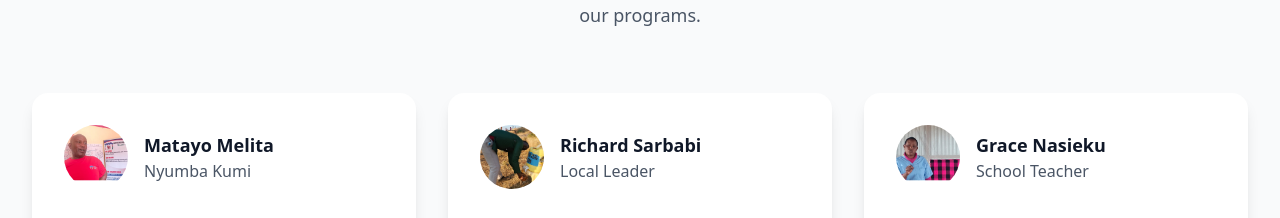
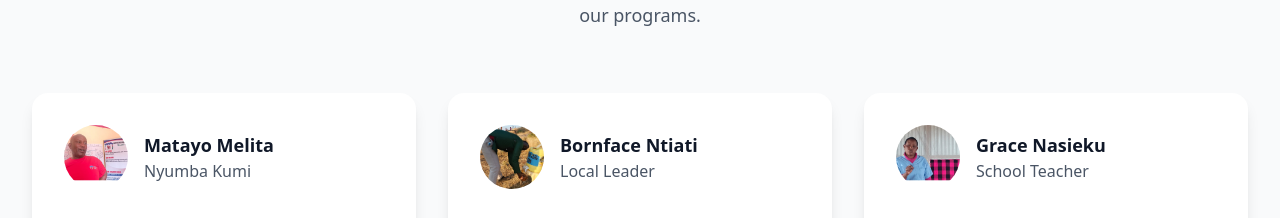
Before and after one commit to ntishabenson-png/Biotisho-Kilimanjaro-CBO, a React (Vite) app: page / in a window 1280 px wide. Shown: the part 2768-2986 px from the top of the page. Built offline with nearby package versions, Linux system fonts and the light colour scheme; no server answers.

Commit message:
Updating community voices from Richard Sarbabi to Bornface Ntiati

```diff
--- a/src/pages/Homepage.tsx
+++ b/src/pages/Homepage.tsx
@@ -78,7 +78,7 @@ const Homepage = () => {
       image: '/SaruniMeoli.jpg'
     },
     {
-      name: 'Richard Sarbabi',
+      name: 'Bornface Ntiati',
       role: 'Local Leader',
       quote: 'The NCDs screening program helped detect my diabetes early. I am grateful for the referral and continued support.',
       image: '/RichardSarbabi.jpg'
```
